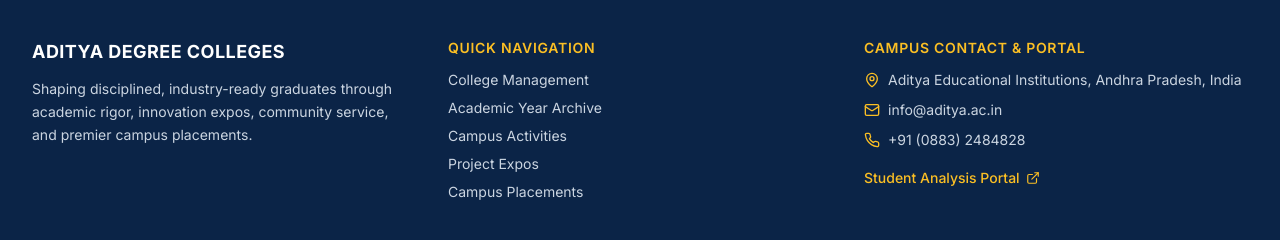
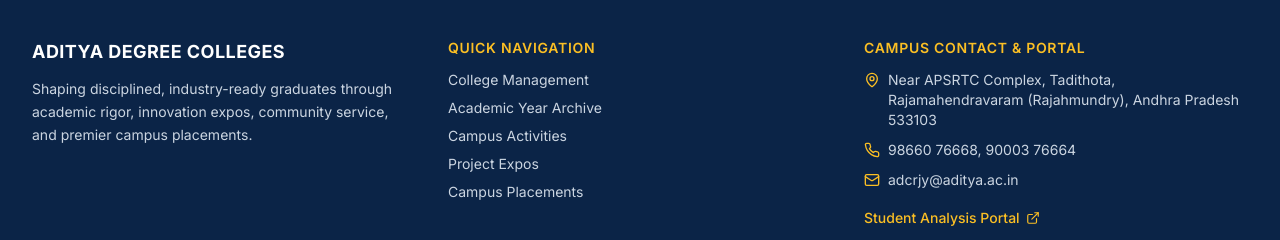
Before and after one commit to shanmukhaanjaneyareddy/aditya-degree-college-rajahmundry, a React (Vite) app: page / in a window 1280 px wide. Shown: the part 1343-1583 px from the top of the page. Built offline with nearby package versions, Linux system fonts and the light colour scheme; no server answers; the database is empty.

Commit message:
Update campus contact details in footer

```diff
--- a/src/components/Footer.jsx
+++ b/src/components/Footer.jsx
@@ -57,15 +57,30 @@ export default function Footer() {
             <ul className="mt-3 space-y-2.5 text-sm">
               <li className="flex items-start gap-2">
                 <MapPin className="w-4 h-4 text-amber-400 shrink-0 mt-0.5" />
-                <span>Aditya Educational Institutions, Andhra Pradesh, India</span>
+                <span>
+                  Near APSRTC Complex, Tadithota, Rajamahendravaram (Rajahmundry), Andhra Pradesh 533103
+                </span>
+              </li>
+              <li className="flex items-center gap-2">
+                <Phone className="w-4 h-4 text-amber-400 shrink-0" />
+                <span>
+                  <a href="tel:+919866076668" className="hover:text-white transition-colors">
+                    98660 76668
+                  </a>
+                  {', '}
+                  <a href="tel:+919000376664" className="hover:text-white transition-colors">
+                    90003 76664
+                  </a>
+                </span>
               </li>
               <li className="flex items-center gap-2">
                 <Mail className="w-4 h-4 text-amber-400 shrink-0" />
-                <span>info@aditya.ac.in</span>
-              </li>
-              <li className="flex items-center gap-2">
-                <Phone className="w-4 h-4 text-amber-400 shrink-0" />
-                <span>+91 (0883) 2484828</span>
+                <a
+                  href="mailto:adcrjy@aditya.ac.in"
+                  className="hover:text-white transition-colors"
+                >
+                  adcrjy@aditya.ac.in
+                </a>
               </li>
               <li className="pt-2">
                 <a
```
